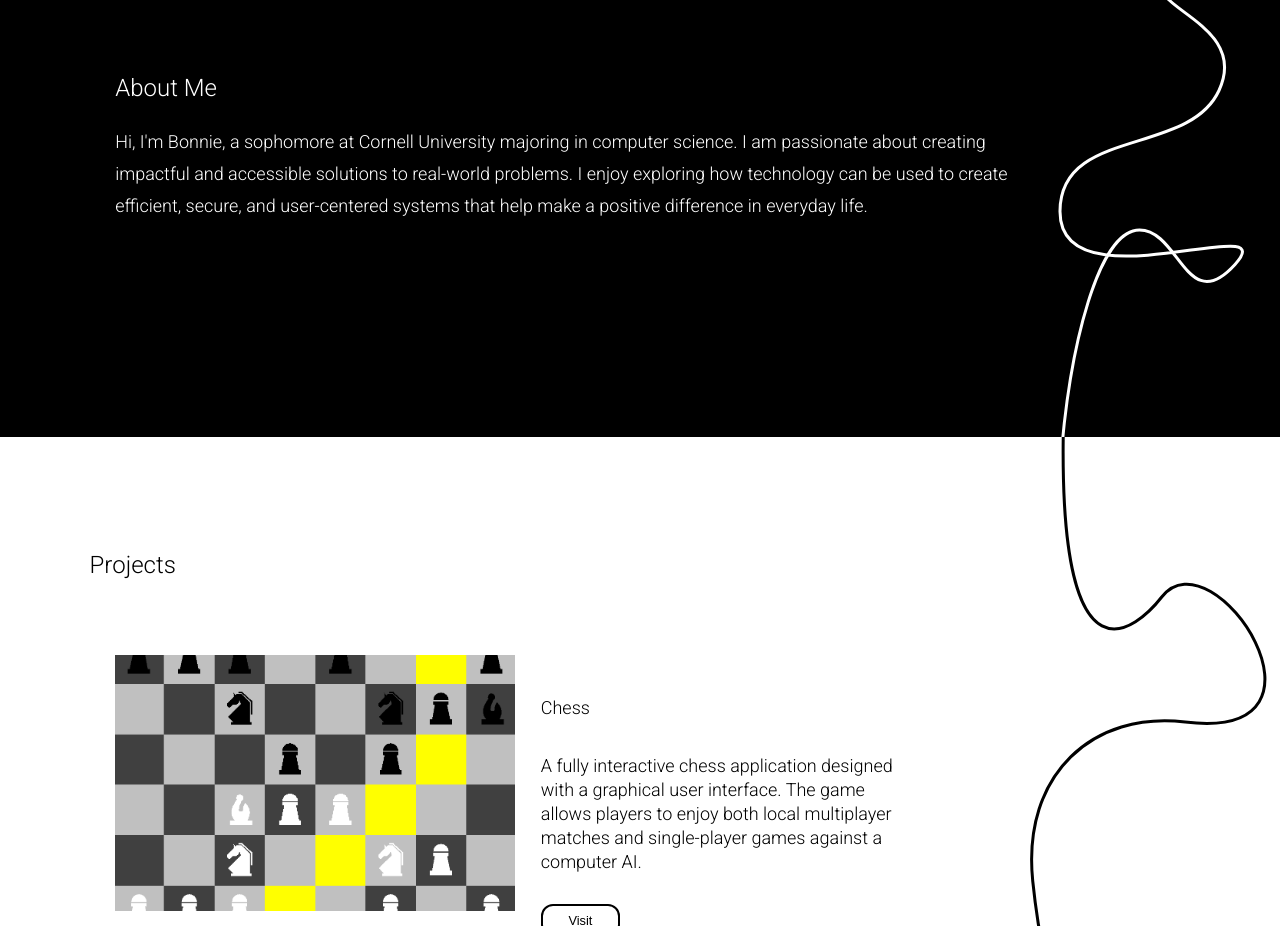
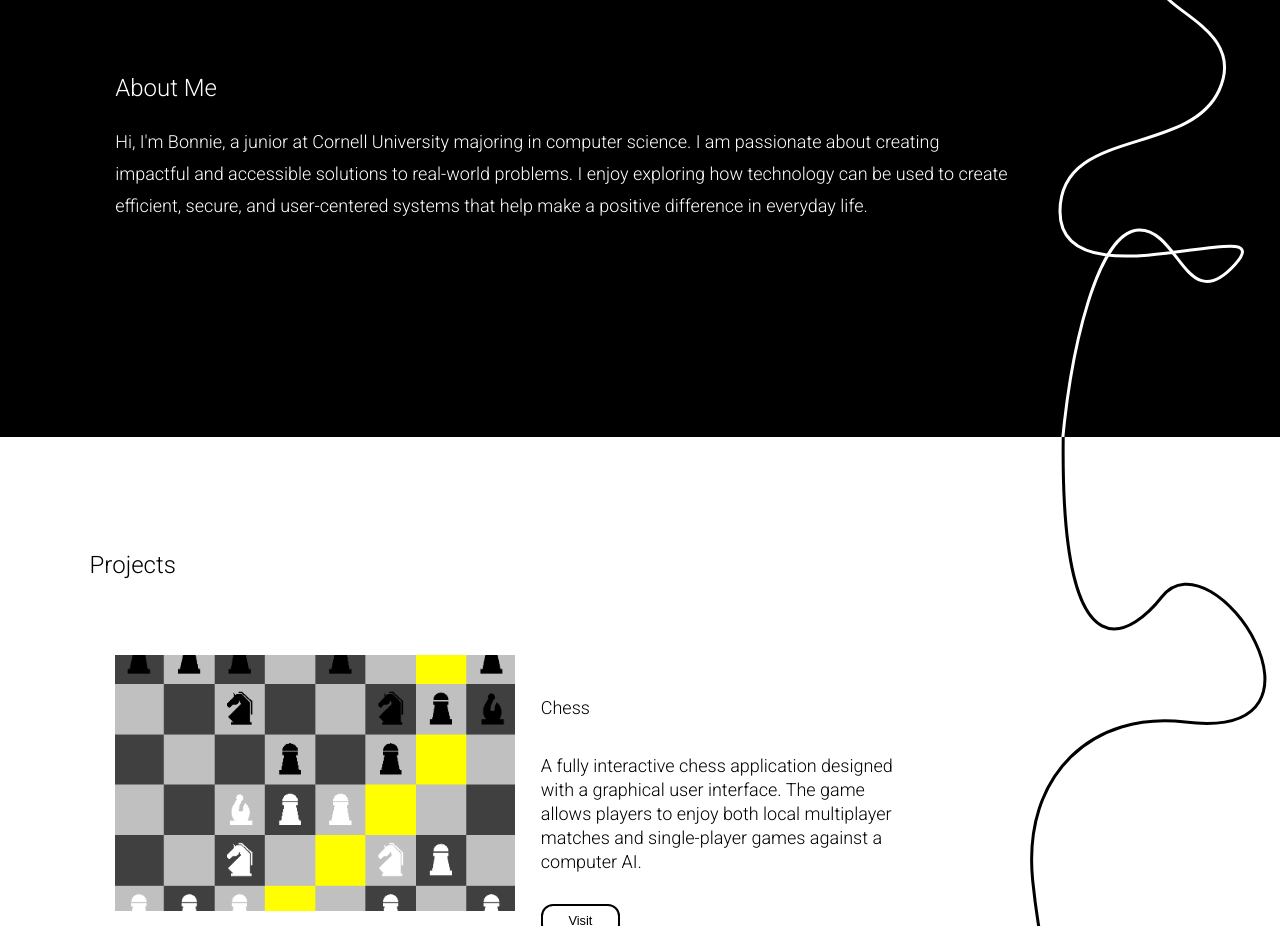
Before and after one commit to bonnichen/bonnichen.github.io, a React (Vite) app: page / in a window 1280 px wide. Shown: the part 980-1906 px from the top of the page. Built offline with nearby package versions, Linux system fonts and the light colour scheme.

Commit message:
updated bio

```diff
--- a/src/pages/AboutMe.tsx
+++ b/src/pages/AboutMe.tsx
@@ -5,12 +5,11 @@ const AboutMe = () => {
         <div>
           <h3>About Me </h3>
           <h4>
-          Hi, I'm Bonnie, a sophomore at Cornell University majoring in computer
+            Hi, I'm Bonnie, a junior at Cornell University majoring in computer
             science. I am passionate about creating impactful and accessible
-          solutions to real-world problems. I enjoy exploring
-          how technology can be used to create efficient, secure, and
-          user-centered systems that help make a positive difference in everyday
-          life.
+            solutions to real-world problems. I enjoy exploring how technology
+            can be used to create efficient, secure, and user-centered systems
+            that help make a positive difference in everyday life.
           </h4>
         </div>
       </div>
```
Lines whose indentation alone changed are shown as unchanged.
